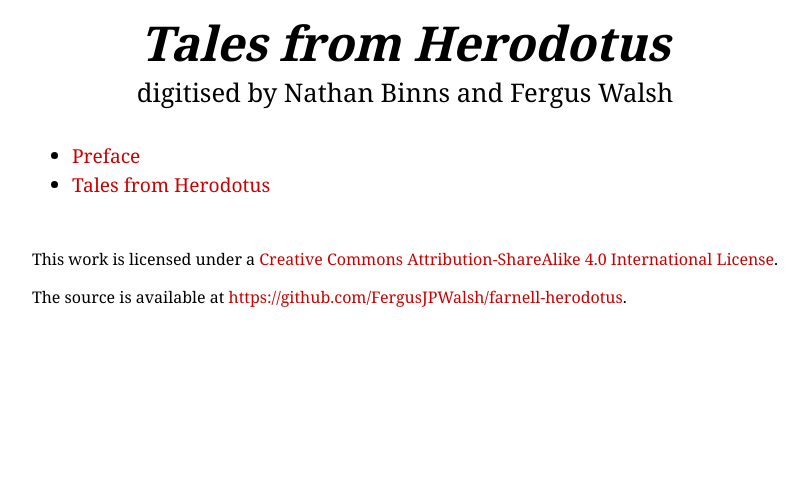
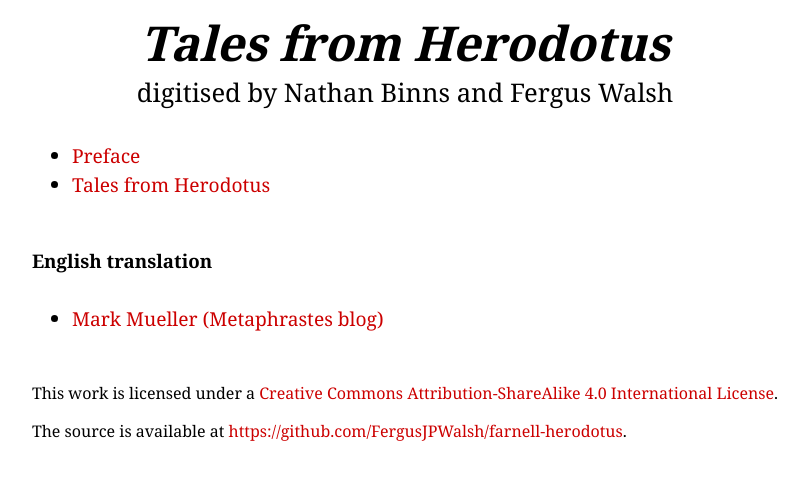
Before and after one commit to FergusJPWalsh/farnell-herodotus, a plain HTML site: page docs/index.html in a window 1280 px wide. Shown: the part 143-622 px from the top of the page, without its empty margins (235-1043 px from the left). Drawn offline with Linux system fonts and the light colour scheme.

Commit message:
Update index.html

```diff
--- a/docs/index.html
+++ b/docs/index.html
@@ -15,6 +15,10 @@
           <li><a href="./preface.html">Preface</a></li>
 		  <li><a href="./farnell-herodotus.html">Tales from Herodotus</a></li>
         </ul>
+	      <h3>English translation</h3>
+         <ul>
+          <li><a href="https://metaphrastes.wordpress.com/category/tales-from-herodotus/">Mark Mueller (Metaphrastes blog)</a></li>
+        </ul>
     <p>This work is licensed under a <a href="http://creativecommons.org/licenses/by-sa/4.0/">Creative Commons Attribution-ShareAlike 4.0 International License</a>.</p>
     <p>The source is available at <a href="https://github.com/FergusJPWalsh/farnell-herodotus">https://github.com/FergusJPWalsh/farnell-herodotus</a>.</p>
         </div>
```
